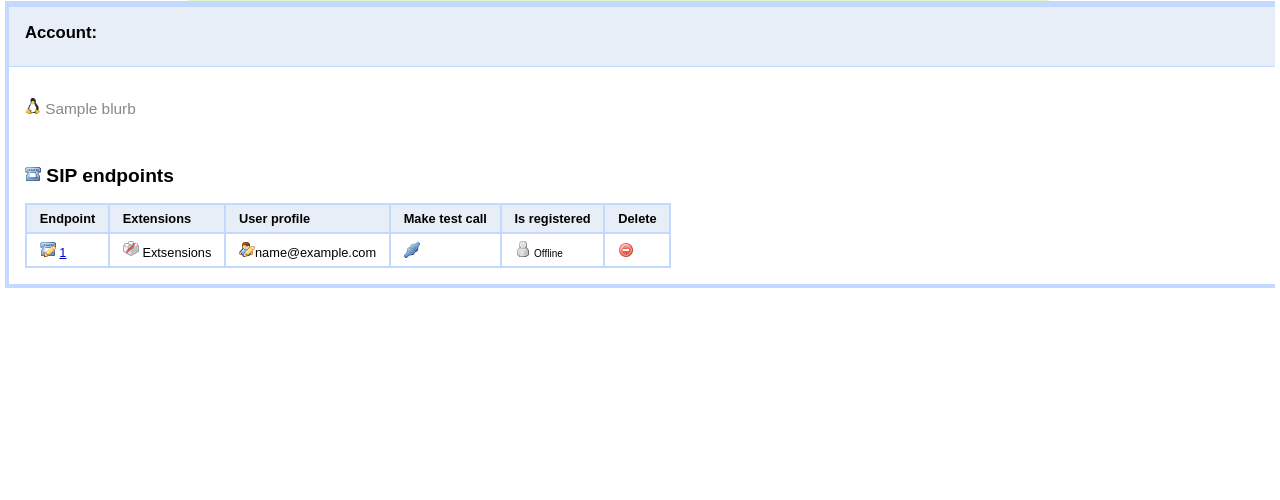
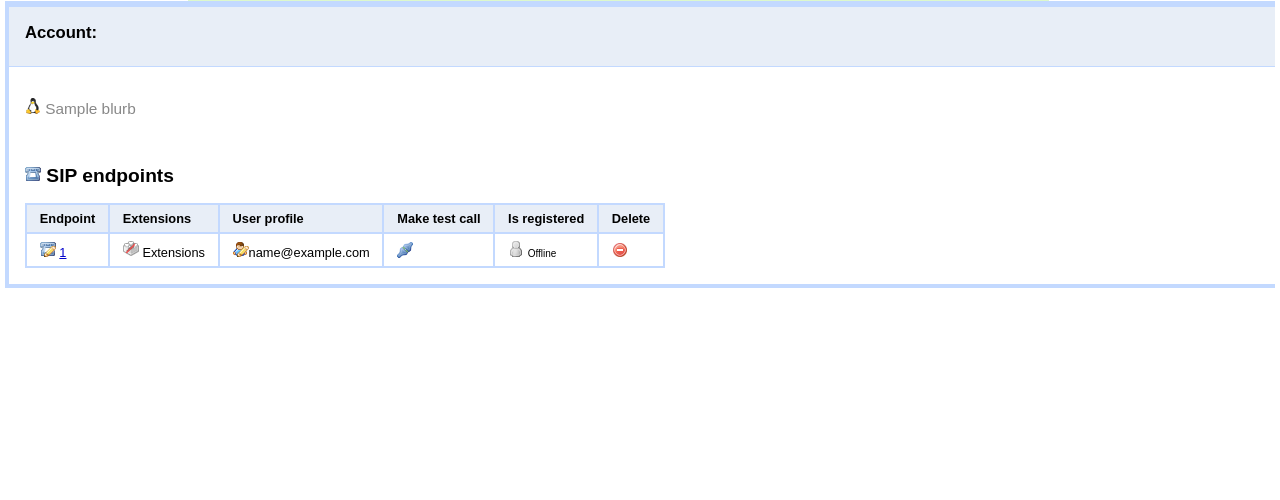
Before and after one commit to areski/wikipbx, a Django app: template wikipbx/wikipbxweb/templates/endpoints.html in a window 1280 px wide. Shown: the part 136-636 px from the top of the page. Run offline with Django 3.2, Linux system fonts and the light colour scheme; the template is opened without the code that fills it: most values are stand-ins (such as "Sample title", 1, 10 or a date in 2020).

Commit message:
Update endpoints.html

```diff
--- a/wikipbx/wikipbxweb/templates/endpoints.html
+++ b/wikipbx/wikipbxweb/templates/endpoints.html
@@ -37,7 +37,7 @@
     {% else %}
     <div title="{% trans "No Extension associated with this Endpoint." %}">
       <img src="{% static "icons/brick_disabled.png" %}"/>
-      {% trans "Extsensions" %}
+      {% trans "Extensions" %}
     </div>
     {% endif %}
   </td>
```
